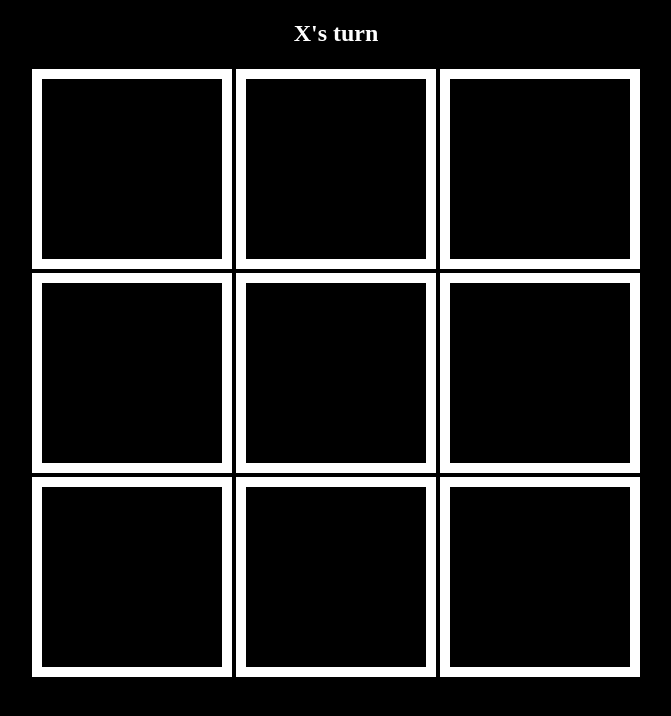
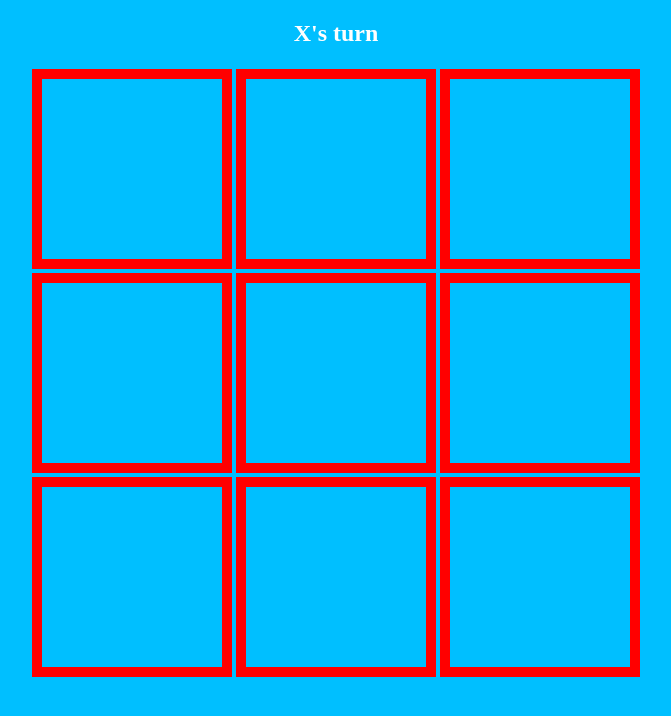
Before and after one commit to mel1313/tictactoe, a plain HTML site: page index.html in a window 1280 px wide. Shown: the whole page, without its empty margins (304-975 px from the left). Drawn offline with Linux system fonts and the light colour scheme.

Commit message:
color
weird

```diff
--- a/style.css
+++ b/style.css
@@ -1,5 +1,5 @@
 body {
-  background: black;
+  background: deepskyblue;
 }
 
 .status-bar {
@@ -18,7 +18,7 @@ body {
 .tile {
   height: 180px;
   width: 180px;
-  border: 10px solid white;
+  border: 10px solid red;
   margin: 2px;
   font-size: 150px;
   display: flex;
```
